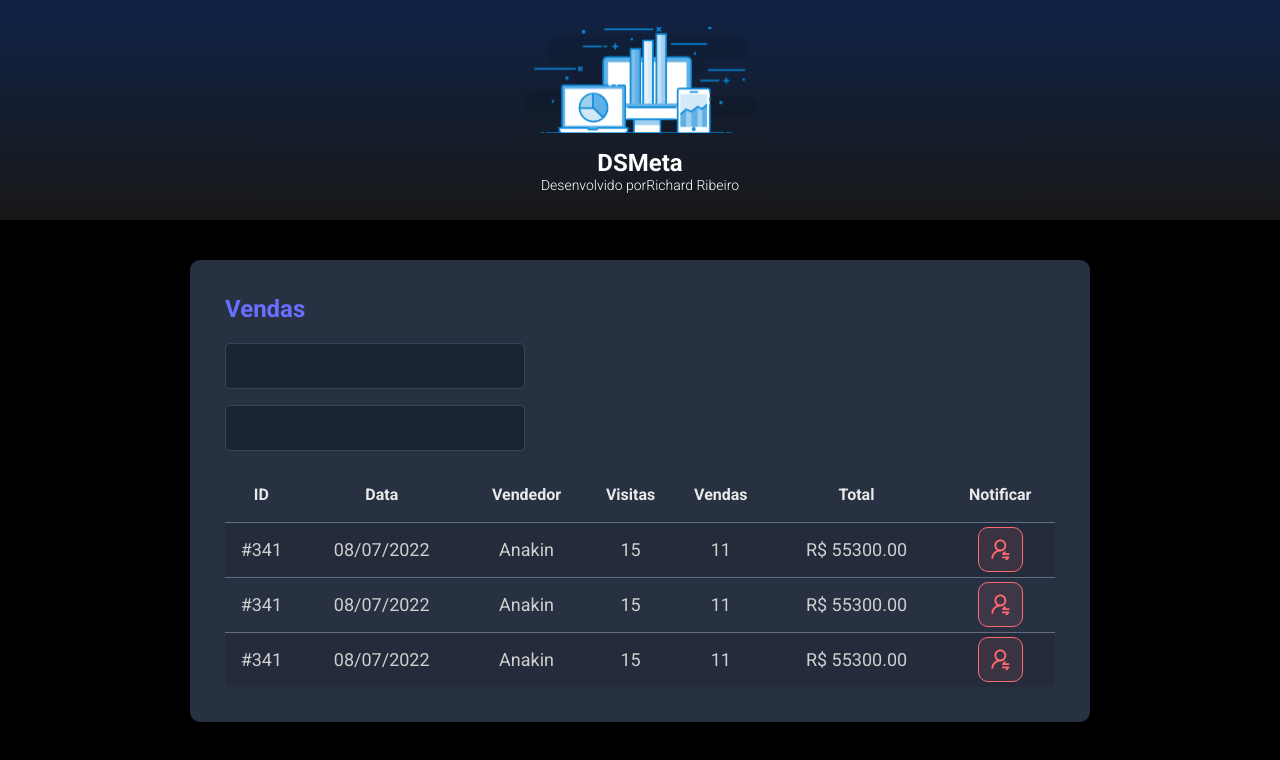
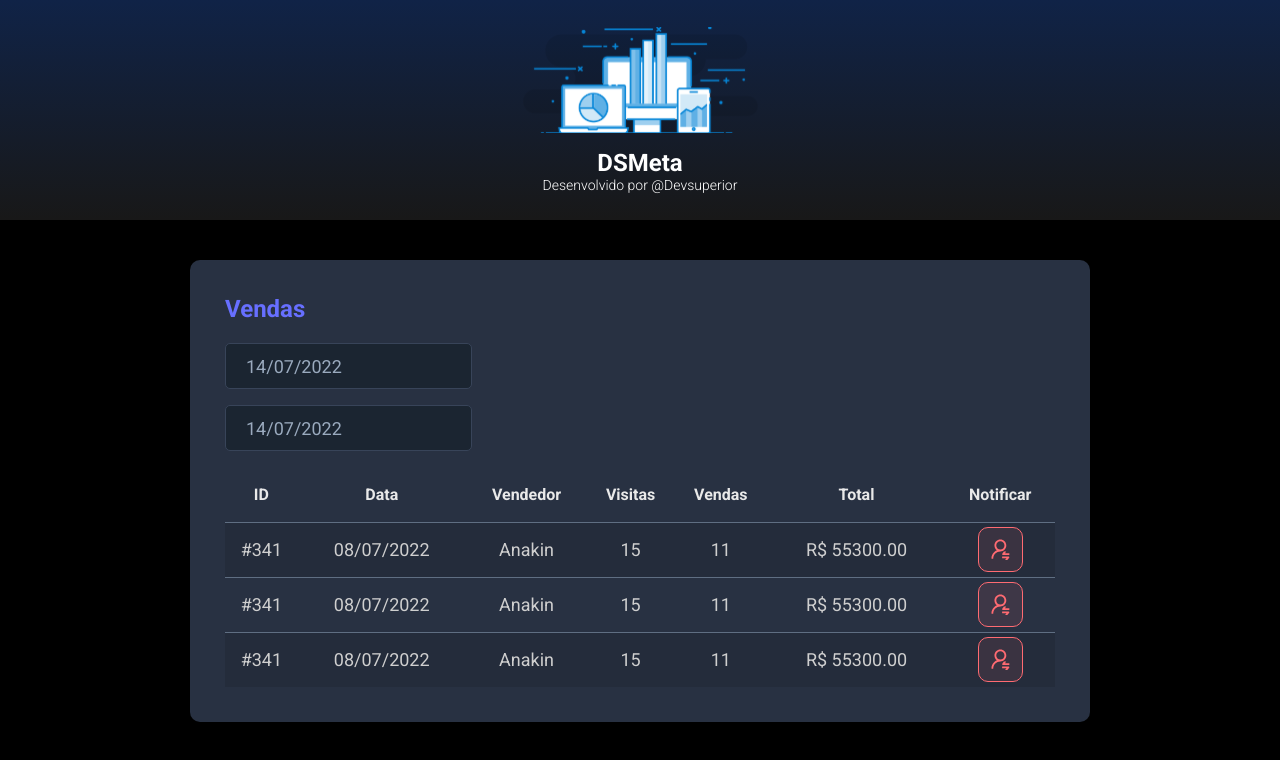
Before and after one commit to richardribeiropenido/dsmeta, a React (Vite) app in the folder frontend/: page / in a window 1280 px wide. Shown: the top 760 px of the page. Built offline with nearby package versions, Linux system fonts and the light colour scheme.

Commit message:
Datepicker

```diff
--- a/frontend/package.json
+++ b/frontend/package.json
@@ -9,7 +9,9 @@
     "preview": "vite preview"
   },
   "dependencies": {
+    "@types/react-datepicker": "4.4.2",
     "react": "^18.2.0",
+    "react-datepicker": "4.8.0",
     "react-dom": "^18.2.0"
   },
   "devDependencies": {
--- a/frontend/src/components/Header/index.tsx
+++ b/frontend/src/components/Header/index.tsx
@@ -9,7 +9,7 @@
                 <img src={logo} alt="DSMeta" />
                     <h1>DSMeta</h1>
                     <p>Desenvolvido por
-                        <a href="https://www.linkedin.com/in/richard-ribeiro-781762230/">Richard Ribeiro</a>
+                        <a href="https://www.linkedin.com/in/richard-ribeiro-781762230/"> @Devsuperior</a>
                     </p>
             </div>
         </header>
--- a/frontend/src/components/SalesCard/index.tsx
+++ b/frontend/src/components/SalesCard/index.tsx
@@ -1,3 +1,5 @@
+import DatePicker from "react-datepicker";
+import "react-datepicker/dist/react-datepicker.css";
 import NotificationButton from '../Notification-Button'
 import './styles.css'
 
@@ -7,10 +9,20 @@
             <h2 className="dsmeta-sales-title">Vendas</h2>
             <div>
                 <div className="dsmeta-form-control-container">
-                    <input className="dsmeta-form-control" type="text" />
+                    <DatePicker
+                        selected={new Date()}
+                        onChange={(date: Date) => { }}
+                        className="dsmeta-form-control"
+                        dateFormat="dd/MM/yyyy"
+                    />
                 </div>
                 <div className="dsmeta-form-control-container">
-                    <input className="dsmeta-form-control" type="text" />
+                    <DatePicker
+                        selected={new Date()}
+                        onChange={(date: Date) => { }}
+                        className="dsmeta-form-control"
+                        dateFormat="dd/MM/yyyy"
+                    />
                 </div>
             </div>
 
```
Also changed, not shown: 1 other file (tests, documents, lock files or other folders).
